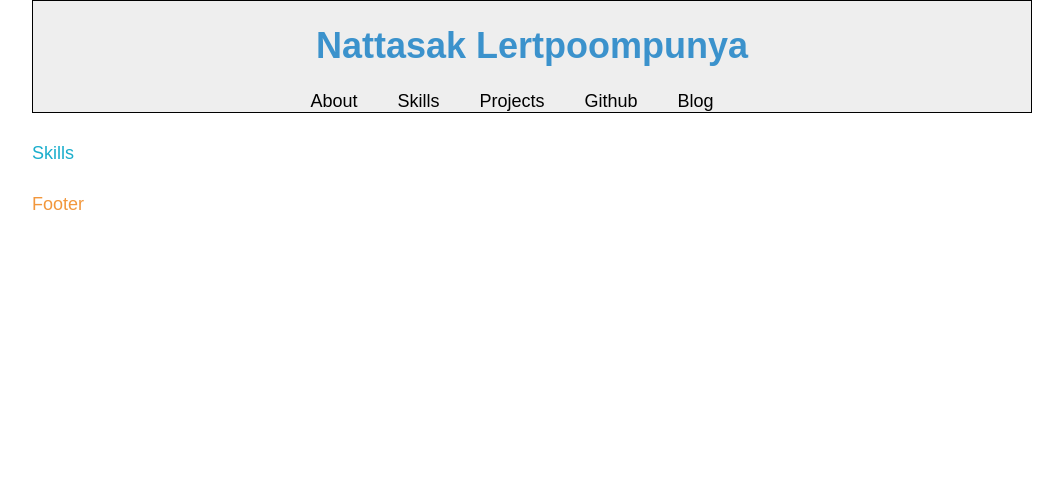
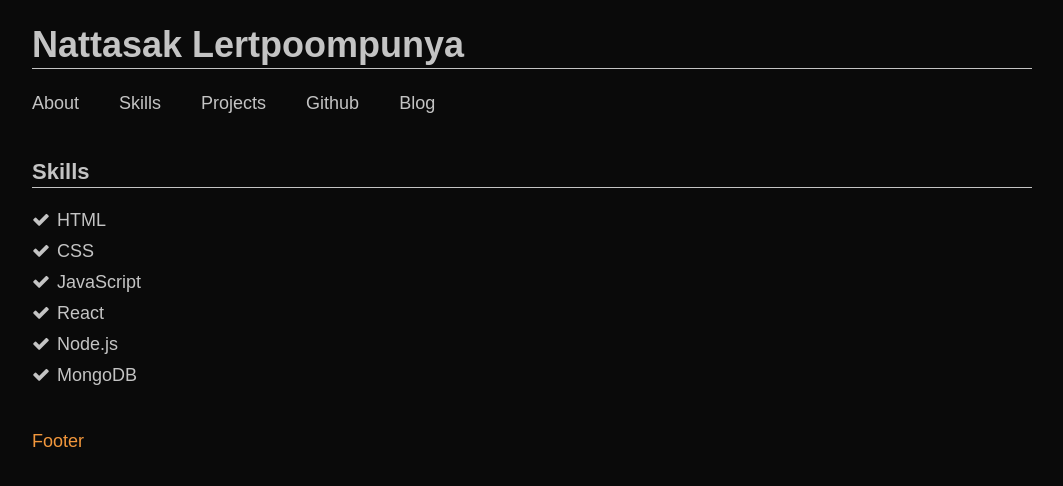
Before and after one commit to Nattasak/my-resume, a React (Create React App) app: page / in a window 1280 px wide. Shown: the top 486 px of the page, without its empty margins (108-1171 px from the left). Built offline with nearby package versions, Linux system fonts and the light colour scheme.

Commit message:
css black theme

```diff
--- a/public/index.html
+++ b/public/index.html
@@ -6,6 +6,7 @@
   <meta name="theme-color" content="#000000">
   <link rel="manifest" href="%PUBLIC_URL%/manifest.json">
   <link rel="shortcut icon" href="%PUBLIC_URL%/favicon.ico">
+  <link href="https://maxcdn.bootstrapcdn.com/font-awesome/4.7.0/css/font-awesome.min.css" rel="stylesheet" integrity="sha384-wvfXpqpZZVQGK6TAh5PVlGOfQNHSoD2xbE+QkPxCAFlNEevoEH3Sl0sibVcOQVnN" crossorigin="anonymous">
   <title>My Resume</title>
 </head>
 <body>
--- a/src/Components/Footer.js
+++ b/src/Components/Footer.js
@@ -4,9 +4,13 @@ import '../Styles/Footer.css';
 class Footer extends Component {
   render() {
     return (
-      <div className="footer">
+      <footer className="footer">
         Footer
-      </div>
+        <div className="flex-container">
+          <div className="flex-item"></div>
+          <div className="flex-item"></div>
+        </div>
+      </footer>
     );
   }
 }
--- a/src/Components/Skills.js
+++ b/src/Components/Skills.js
@@ -4,9 +4,42 @@ import '../Styles/Skills.css';
 class Skills extends Component {
   render() {
     return (
-      <div className="skills">
-        Skills
-      </div>
+      <section className="skills-section">
+        <div className="container">
+          <h3 className="section-title">Skills</h3>
+          <div className="flex-container">
+            <div className="flex-item">
+              <ul className="skills-items">
+                <li className="skills-item">
+                  <i class="fa fa-check" aria-hidden="true"></i>
+                  <span>HTML</span>
+                </li>
+                <li className="skills-item">
+                  <i class="fa fa-check" aria-hidden="true"></i>
+                  <span>CSS</span>
+                </li>
+                <li className="skills-item">
+                  <i class="fa fa-check" aria-hidden="true"></i>
+                  <span>JavaScript</span>
+                </li>
+                <li className="skills-item">
+                  <i class="fa fa-check" aria-hidden="true"></i>
+                  <span>React</span>
+                </li>
+                <li className="skills-item">
+                  <i class="fa fa-check" aria-hidden="true"></i>
+                  <span>Node.js</span>
+                </li>
+                <li className="skills-item">
+                  <i class="fa fa-check" aria-hidden="true"></i>
+                  <span>MongoDB</span>
+                </li>
+              </ul>
+            </div>
+            <div className="flex-item"></div>
+          </div>
+        </div>
+      </section>
     );
   }
 }
--- a/src/Styles/App.css
+++ b/src/Styles/App.css
@@ -1,5 +1,16 @@
+body {
+  background-color: #0a0a0a;
+  color: #c4c4c4;
+  font-family: sans-serif;
+  font-size: 18px; }
+
 .App {
   max-width: 1000px;
-  margin: 0 auto;
-  font-size: 18px;
-  color: #000; }
+  margin: 0 auto; }
+
+a {
+  text-decoration: none;
+  color: #c4c4c4; }
+  a:hover {
+    border-bottom: 1px solid #c4c4c4;
+    padding-bottom: 3px; }
--- a/src/Styles/App.scss
+++ b/src/Styles/App.scss
@@ -1,9 +1,24 @@
 @import "./Mixins.scss";
 @import "./Shared.scss";
+
+body {
+  background-color: #0a0a0a;
+  color: #c4c4c4;
+  font-family: sans-serif;
+  font-size: 18px;
+}
 
 .App {
   max-width: 1000px;
   margin: 0 auto;
-  font-size: 18px;
-  color: #000;
 }
+
+a {
+  text-decoration: none;
+  color: #c4c4c4;
+
+  &:hover {
+    border-bottom: 1px solid #c4c4c4;
+    padding-bottom: 3px;
+  }
+}
--- a/src/Styles/Header.css
+++ b/src/Styles/Header.css
@@ -1,10 +1,8 @@
 .header {
-  background-color: #eee;
-  border: 1px solid #000;
-  text-align: center;
-  margin-bottom: 30px; }
+  margin-bottom: 45px; }
   .header h1 {
-    color: #3b92cc; }
+    border-bottom: 1px solid #c4c4c4;
+    padding-bottom: 2px; }
   .header .main-nav-items {
     list-style: none;
     margin: 0;
@@ -12,8 +10,3 @@
     .header .main-nav-items .main-nav-item {
       display: inline-block;
       margin-right: 40px; }
-      .header .main-nav-items .main-nav-item a {
-        text-decoration: none;
-        color: #000; }
-        .header .main-nav-items .main-nav-item a:hover {
-          text-decoration: underline; }
--- a/src/Styles/Header.scss
+++ b/src/Styles/Header.scss
@@ -2,13 +2,11 @@
 @import "./Shared.scss";
 
 .header {
-  background-color: #eee;
-  border: 1px solid #000;
-  text-align: center;
-  margin-bottom: 30px;
+  margin-bottom: 45px;
 
   h1 {
-    color: #3b92cc;
+    border-bottom: 1px solid #c4c4c4;
+    padding-bottom: 2px;
   }
 
   .main-nav-items {
@@ -21,11 +19,8 @@
       margin-right: 40px;
 
       a {
-        text-decoration: none;
-        color: #000;
 
         &:hover {
-          text-decoration: underline;
         }
       }
     }
--- a/src/Styles/Skills.css
+++ b/src/Styles/Skills.css
@@ -1,2 +1,14 @@
-.skills {
-  color: #1aaecc; }
+.skills-section {
+  margin-bottom: 45px; }
+  .skills-section .section-title {
+    font-size: 22px;
+    border-bottom: 1px solid #c4c4c4;
+    padding-bottom: 2px; }
+  .skills-section .skills-items {
+    list-style: none;
+    margin: 0;
+    padding: 0; }
+    .skills-section .skills-items .skills-item {
+      margin-bottom: 10px; }
+      .skills-section .skills-items .skills-item i {
+        margin-right: 7px; }
--- a/src/Styles/Skills.scss
+++ b/src/Styles/Skills.scss
@@ -1,6 +1,33 @@
 @import "./Mixins.scss";
 @import "./Shared.scss";
 
-.skills {
-  color: #1aaecc;
+.skills-section {
+  margin-bottom: 45px;
+
+  .section-title {
+    font-size: 22px;
+    border-bottom: 1px solid #c4c4c4;
+    padding-bottom: 2px;
+  }
+
+  .flex-container {
+
+    .flex-item {
+
+    }
+  }
+
+  .skills-items {
+    list-style: none;
+    margin: 0;
+    padding: 0;
+
+    .skills-item {
+      margin-bottom: 10px;
+
+      i {
+        margin-right: 7px;
+      }
+    }
+  }
 }
```
Also changed, not shown: src/Styles/Mixins.css (added).
